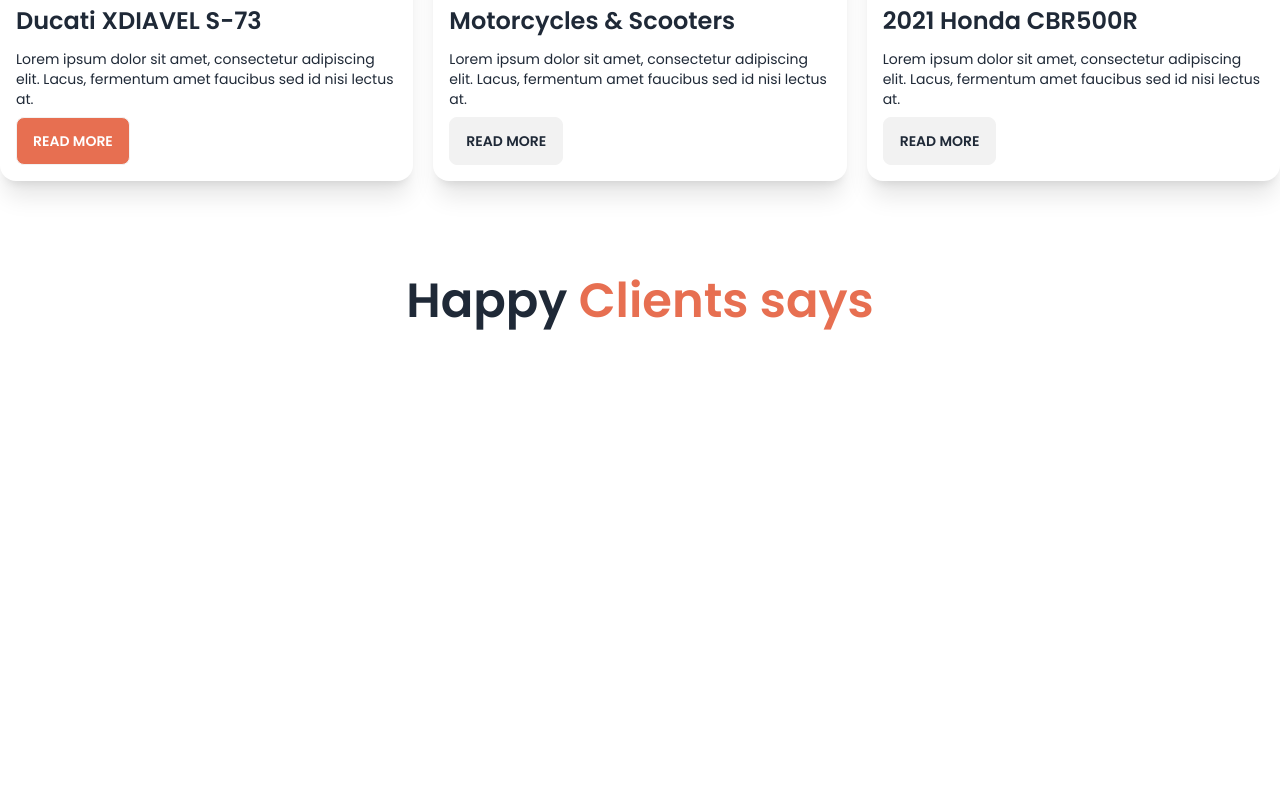
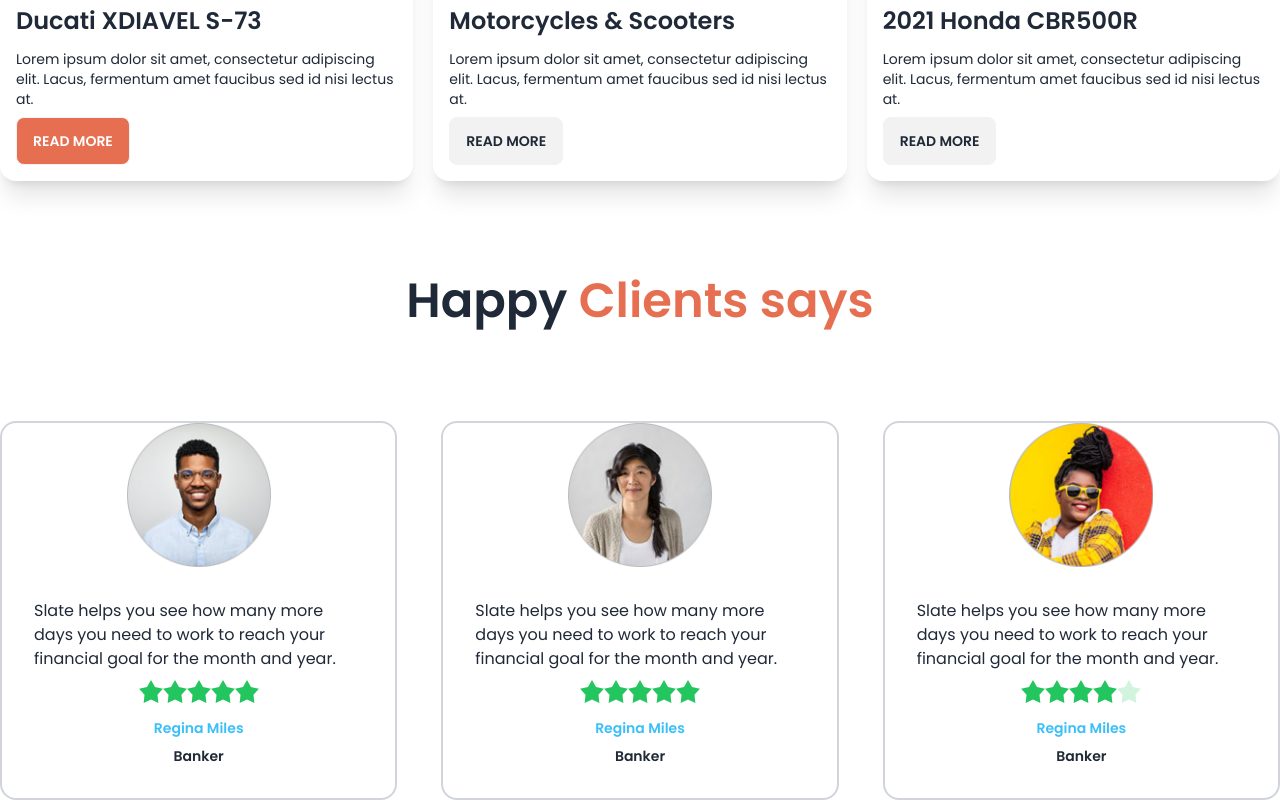
Before and after one commit to RakibulIslam101/biker-zone-daisy-website, a plain HTML site: page index.html in a window 1280 px wide. Shown: the part 1685-2485 px from the top of the page. Before the commit the page ends 2106 px from the top, so only its background shows below. Drawn offline with nearby package versions, Linux system fonts and the light colour scheme.

Commit message:
happy client review

```diff
--- a/index.html
+++ b/index.html
@@ -220,6 +220,71 @@
         </section>
         <section class="my-30">
             <h3 class="text-5xl font-semibold text-center my-24">Happy <span class="text-bike-primary">Clients says</span></h3>
+            <div class="grid grid-cols-1 md:grid-cols-2 lg:grid-cols-3 gap-11">
+                <!-- first client review -->
+                <div class="card bg-base-100 border-2 border-gray-300">
+                    <figure><img class="w-36" src="/images/others/user-1.png" alt="" /></figure>
+                    <div class="card-body">
+                      <p>Slate helps you see how
+                        many more days you need
+                        to work to reach your financial
+                        goal for the month and year.</p>
+                      <div class="text-center space-y-2">
+                        <div class="rating">
+                            <input type="radio" name="rating-4" class="mask mask-star-2 bg-green-500" />
+                            <input type="radio" name="rating-4" class="mask mask-star-2 bg-green-500" />
+                            <input type="radio" name="rating-4" class="mask mask-star-2 bg-green-500" />
+                            <input type="radio" name="rating-4" class="mask mask-star-2 bg-green-500" checked />
+                            <input type="radio" name="rating-4" class="mask mask-star-2 bg-green-500" />
+                          </div>
+                          <h4 class="text-sm font-semibold text-info">Regina Miles</h4>
+                          <p class="text-sm font-semibold">Banker</p>
+                      </div>
+                    </div>
+                  </div>
+                  <!-- second client review -->
+                <div class="card bg-base-100 border-2 border-gray-300">
+                    <figure><img class="w-36" src="/images/others/user-2.png" alt="" /></figure>
+                    <div class="card-body">
+                      <p>Slate helps you see how
+                        many more days you need
+                        to work to reach your financial
+                        goal for the month and year.</p>
+                      <div class="text-center space-y-2">
+                        <div class="rating">
+                            <input type="radio" name="rating-4" class="mask mask-star-2 bg-green-500" />
+                            <input type="radio" name="rating-4" class="mask mask-star-2 bg-green-500" />
+                            <input type="radio" name="rating-4" class="mask mask-star-2 bg-green-500" />
+                            <input type="radio" name="rating-4" class="mask mask-star-2 bg-green-500" checked />
+                            <input type="radio" name="rating-4" class="mask mask-star-2 bg-green-500" />
+                          </div>
+                          <h4 class="text-sm font-semibold text-info">Regina Miles</h4>
+                          <p class="text-sm font-semibold">Banker</p>
+                      </div>
+                    </div>
+                  </div>
+                  <!-- third client review -->
+                <div class="card bg-base-100 border-2 border-gray-300">
+                    <figure><img class="w-36" src="/images/others/user-3.png" alt="" /></figure>
+                    <div class="card-body">
+                      <p>Slate helps you see how
+                        many more days you need
+                        to work to reach your financial
+                        goal for the month and year.</p>
+                      <div class="text-center space-y-2">
+                        <div class="rating">
+                            <input type="radio" name="rating-4" class="mask mask-star-2 bg-green-500" />
+                            <input type="radio" name="rating-4" class="mask mask-star-2 bg-green-500" />
+                            <input type="radio" name="rating-4" class="mask mask-star-2 bg-green-500" />
+                            <input type="radio" name="rating-4" class="mask mask-star-2 bg-green-500" checked />
+                            <input type="radio" name="rating-4" class="mask mask-star-2 bg-green-500" />
+                          </div>
+                          <h4 class="text-sm font-semibold text-info">Regina Miles</h4>
+                          <p class="text-sm font-semibold">Banker</p>
+                      </div>
+                    </div>
+                  </div>
+            </div>
         </section>
     </main>
     <footer>
```
